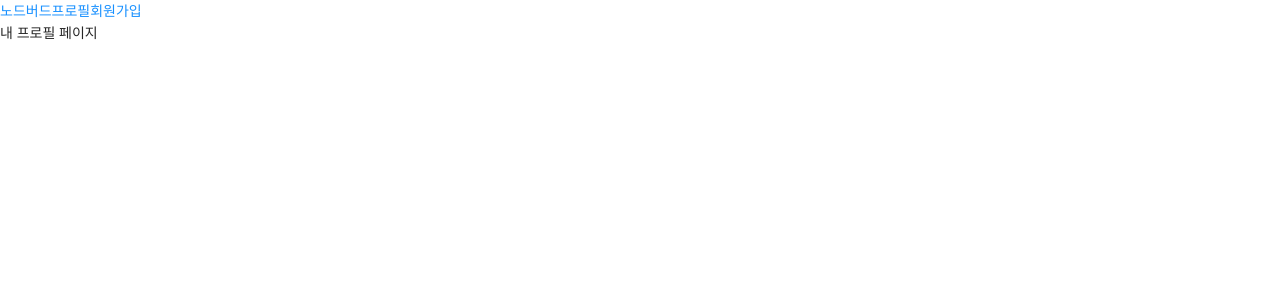
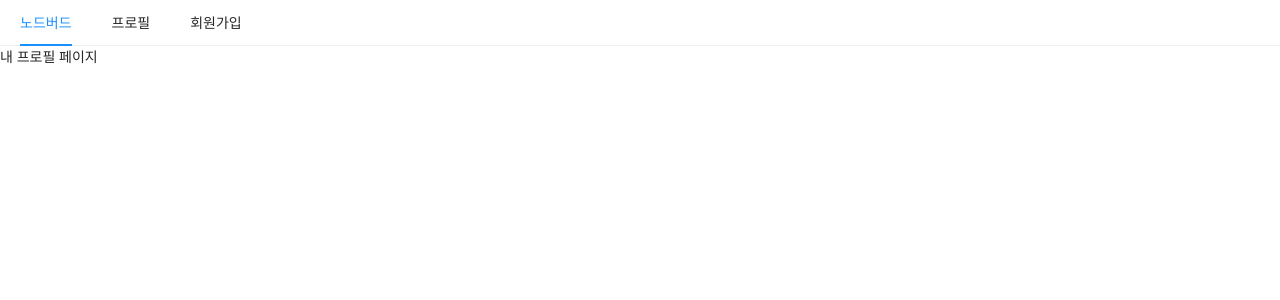
Before and after one commit to chloemk/nextbird, a Next.js app in the folder front/: page /profile in a window 1280 px wide. Shown: the top 300 px of the page. Built offline with nearby package versions, Linux system fonts and the light colour scheme.

Commit message:
feat: antd Menu added

```diff
--- a/front/components/AppLayout.js
+++ b/front/components/AppLayout.js
@@ -1,20 +1,29 @@
 import React from 'react';
 import PropTypes from 'prop-types';
 import Link from 'next/link';
+import { Menu } from 'antd';
 
 const AppLayout = ({ children }) => {
 	return (
 		<>
 			<div>
+				<Menu mode='horizontal'>
+					<Menu.Item>
 						<Link href='/'>
 							<a>노드버드</a>
 						</Link>
+					</Menu.Item>
+					<Menu.Item>
 						<Link href='/profile'>
 							<a>프로필</a>
 						</Link>
+					</Menu.Item>
+					<Menu.Item>
 						<Link href='/signup'>
 							<a>회원가입</a>
 						</Link>
+					</Menu.Item>
+				</Menu>
 			</div>
 			<div>{children}</div>
 		</>
```
Lines whose indentation alone changed are shown as unchanged.
